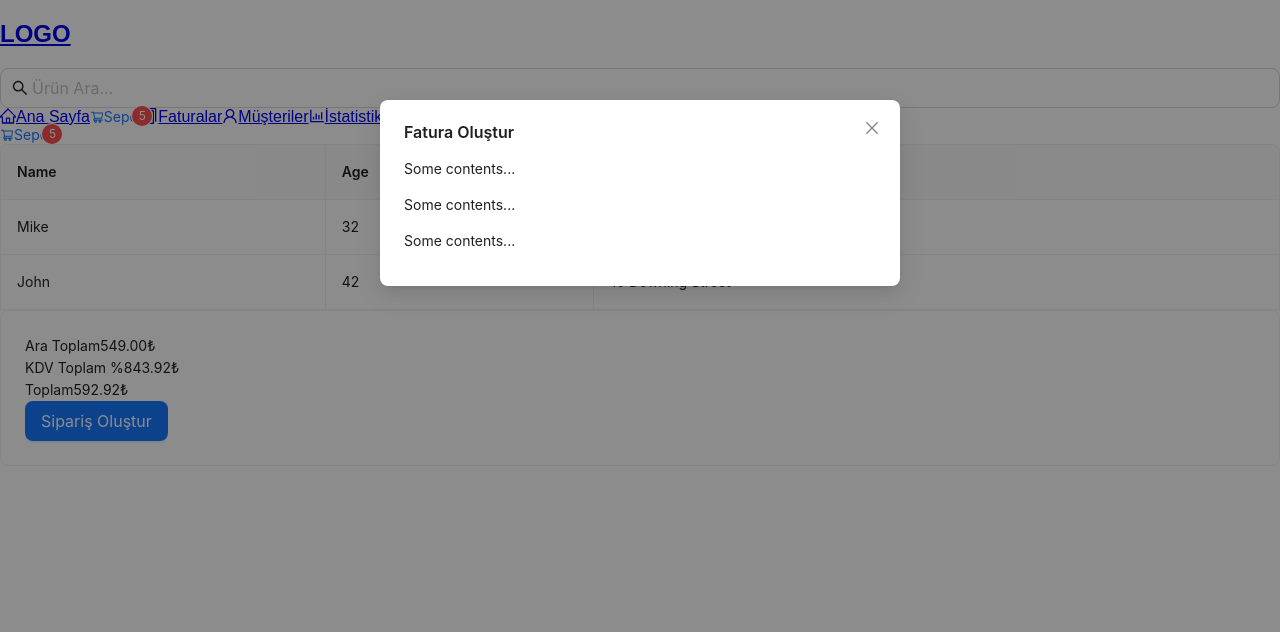
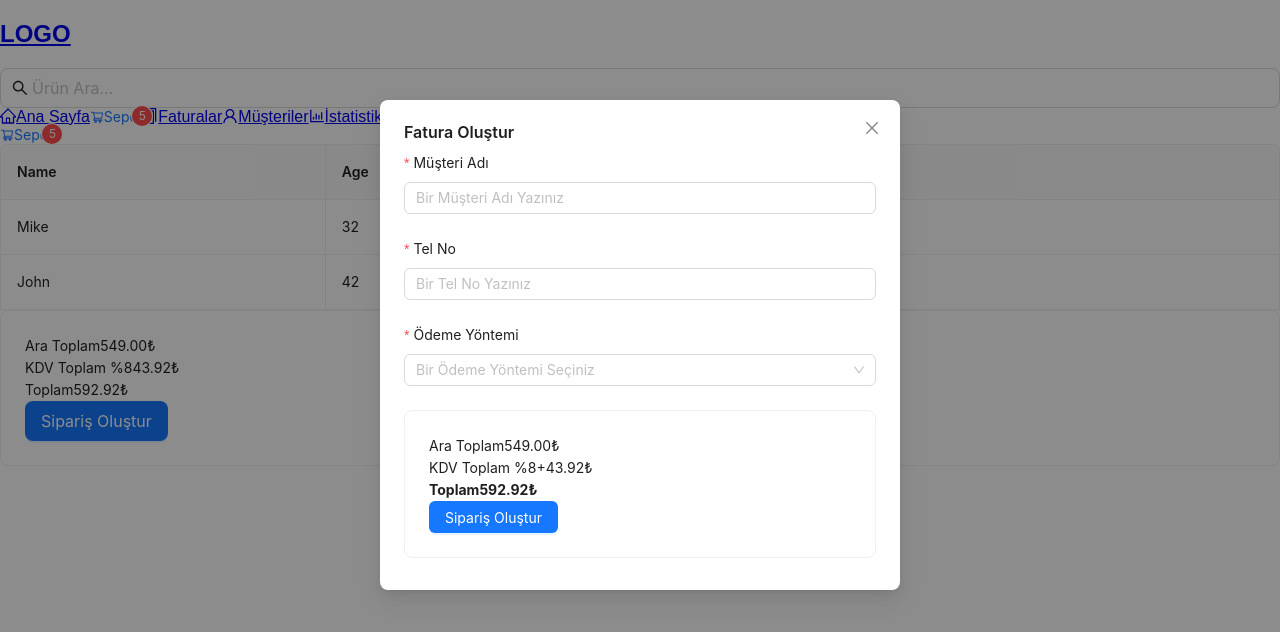
Before and after one commit to ardaozcelk/pos-application, a React (Create React App) app in the folder client/: page /cart in a window 1280 px wide. Both pictures are taken after a click on the button "Sipariş Oluştur". Shown: the top 632 px of the page. Built offline with nearby package versions, Linux system fonts and the light colour scheme; a web font is replaced by a local one.

Commit message:
modal-design

```diff
--- a/client/src/components/cart/CreateBill.jsx
+++ b/client/src/components/cart/CreateBill.jsx
@@ -1,14 +1,52 @@
-import { Modal } from "antd";
+import { Form, Input, Modal, Select, Card, Button } from "antd";
 const CreateBill = ({ isModalOpen, setIsModalOpen }) => {
 
     const closeModel = () => {
         setIsModalOpen(false);
     }
+    const onFinish = (value) => {
+        console.log("Received values of from: ", value);
+    }
     return (
-        <Modal title="Fatura Oluştur" open={isModalOpen} onCancel={closeModel} footer={false}>
-            <p>Some contents...</p>
-            <p>Some contents...</p>
-            <p>Some contents...</p>
+        <Modal title="Fatura Oluştur" open={isModalOpen} onCancel={closeModel} footer={false} >
+            <Form layout={"vertical"} onFinish={onFinish}>
+                <Form.Item label="Müşteri Adı" name={"customerName"}
+                    rules={[
+                        {
+                            required: true,
+                            message: "Username is required",
+                        },
+                    ]}
+                >
+                    <Input placeholder="Bir Müşteri Adı Yazınız" />
+                </Form.Item>
+                <Form.Item rules={[{ required: true }]} name={"phoneNumber"} label="Tel No">
+                    <Input placeholder="Bir Tel No Yazınız" maxLength={11} />
+                </Form.Item>
+                <Form.Item label="Ödeme Yöntemi" rules={[{ required: true }]} name={"paymentMode"} >
+                    <Select placeholder="Bir Ödeme Yöntemi Seçiniz">
+                        <Select.Option value="Nakit">Nakit</Select.Option>
+                        <Select.Option value="Kredi Kartı">Kredi Kartı</Select.Option>
+                    </Select>
+                </Form.Item>
+                <Card>
+                    <div className="flex justify-between">
+                        <span>Ara Toplam</span>
+                        <span>549.00₺</span>
+                    </div>
+                    <div className="flex justify-between my-2">
+                        <span>KDV Toplam %8</span>
+                        <span className="text-red-600">+43.92₺</span>
+                    </div>
+                    <div className="flex justify-between">
+                        <b>Toplam</b>
+                        <b>592.92₺</b>
+                    </div>
+                    <div className="flex justify-end">
+                        <Button className="mt-4" type="primary" htmlType="submit">Sipariş Oluştur</Button>
+                    </div>
+                </Card>
+            </Form>
         </Modal>
     )
 }
--- a/client/src/components/header/Header.jsx
+++ b/client/src/components/header/Header.jsx
@@ -1,4 +1,5 @@
 import { Badge, Input } from "antd";
+import { Link } from "react-router-dom";
 import {
     SearchOutlined,
     HomeOutlined,
@@ -8,6 +9,7 @@
     BarChartOutlined,
     LogoutOutlined
 } from "@ant-design/icons";
+
 const Header = () => {
     return (
         <div className="border-b mb-6">
@@ -26,39 +28,39 @@
                     />
                 </div>
                 <div className="menu-links flex justify-between items-center gap-7 md:static fixed z-50 bottom-0 md:w-auto w-screen md:bg-transparent bg-white left-0 md:border-t-0 border-t md:px-0 px-4">
-                    <a href={"/"} className="menu-link flex flex-col items-center justify-center space-y-1 hover:text-[#40a9ff] transition-all">
+                    <Link to={"/"} className="menu-link flex flex-col items-center justify-center space-y-1 hover:text-[#40a9ff] transition-all">
                         <HomeOutlined className="md:text-2xl text-xl" />
                         <span className="md:text-xs text-[10px]">Ana Sayfa</span>
-                    </a>
+                    </Link>
                     <Badge count={5} offset={[0, 6]} className="md:flex hidden">
-                        <a href={"/"} className="menu-link flex flex-col items-center justify-center space-y-1 hover:text-[#40a9ff] transition-all">
+                        <Link to={"/cart"} className="menu-link flex flex-col items-center justify-center space-y-1 hover:text-[#40a9ff] transition-all">
                             <ShoppingCartOutlined className="md:text-2xl text-xl" />
                             <span className="md:text-xs text-[10px]">Sepet</span>
-                        </a>
+                        </Link>
                     </Badge>
-                    <a href={"/"} className="menu-link flex flex-col items-center justify-center space-y-1 hover:text-[#40a9ff] transition-all">
+                    <Link to={"/"} className="menu-link flex flex-col items-center justify-center space-y-1 hover:text-[#40a9ff] transition-all">
                         <CopyOutlined className="md:text-2xl text-xl" />
                         <span className="md:text-xs text-[10px]">Faturalar</span>
-                    </a>
-                    <a href={"/"} className="menu-link flex flex-col items-center justify-center space-y-1 hover:text-[#40a9ff] transition-all">
+                    </Link>
+                    <Link to={"/"} className="menu-link flex flex-col items-center justify-center space-y-1 hover:text-[#40a9ff] transition-all">
                         <UserOutlined className="md:text-2xl text-xl" />
                         <span className="md:text-xs text-[10px]">Müşteriler</span>
-                    </a>
-                    <a href={"/"} className="menu-link flex flex-col items-center justify-center space-y-1 hover:text-[#40a9ff] transition-all">
+                    </Link>
+                    <Link to={"/"} className="menu-link flex flex-col items-center justify-center space-y-1 hover:text-[#40a9ff] transition-all">
                         <BarChartOutlined className="md:text-2xl text-xl" />
                         <span className="md:text-xs text-[10px]">İstatistikler</span>
-                    </a>
-                    <a href={"/"} className="menu-link flex flex-col items-center justify-center space-y-1 hover:text-[#40a9ff] transition-all">
+                    </Link>
+                    <Link to={"/"} className="menu-link flex flex-col items-center justify-center space-y-1 hover:text-[#40a9ff] transition-all">
                         <LogoutOutlined className="md:text-2xl text-xl" />
                         <span className="md:text-xs text-[10px]">Çıkış</span>
-                    </a>
+                    </Link>
                 </div>
                 <Badge count={5} offset={[0, 6]} className="md:hidden flex">
-                    <a href={"/"} className="menu-link flex flex-col items-center justify-center space-y-1 hover:text-[#40a9ff] transition-all">
+                    <Link to={"/"} className="menu-link flex flex-col items-center justify-center space-y-1 hover:text-[#40a9ff] transition-all">
 
                         <ShoppingCartOutlined className="md:text-2xl text-xl" />
                         <span className="md:text-xs text-[10px]">Sepet</span>
-                    </a>
+                    </Link>
                 </Badge>
             </header>
         </div>
```
